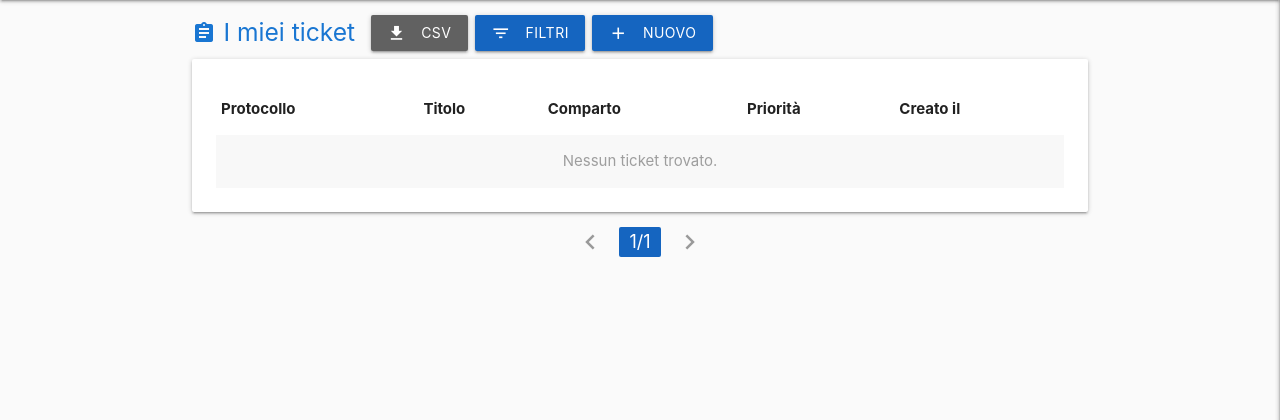
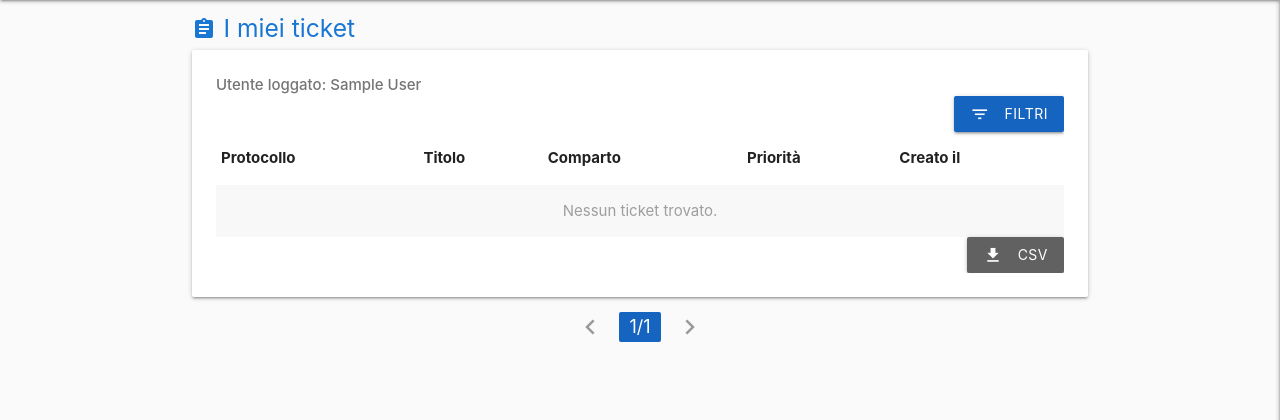
Before and after one commit to darkkillex/ATIcketing, a Django app: page /dash/operator/ in a window 1280 px wide. Shown: the part 64-484 px from the top of the page. Run offline with Django 5.2, Linux system fonts and the light colour scheme; the visitor is signed in with stand-in values (Sample User, id 1); data that the repository does not hold is empty.

Commit message:
fix(ui): done some adjustments on the template. Added label logged user

```diff
--- a/templates/dash/operator.html
+++ b/templates/dash/operator.html
@@ -6,20 +6,6 @@
 <div class="table-title">
     <i class="material-icons blue-text text-darken-2">assignment</i>
     <h5 class="blue-text text-darken-2" style="margin:0;">I miei ticket</h5>
-
-  <!-- CSV -->
-  <a class="btn grey darken-2 right" style="margin-left:8px;" href="{% url 'operator_export_csv' %}{% url_replace %}">
-    <i class="material-icons left">file_download</i>CSV
-  </a>
-  <!-- Apri drawer -->
-  <a href="#!" data-target="filters-drawer" class="btn waves-effect waves-light blue darken-3 right sidenav-trigger">
-    <i class="material-icons left">filter_list</i>Filtri
-  </a>
-
-  <!-- Nuovo ticket -->
-  <a href="{% url 'ticket_new' %}" class="btn waves-effect waves-light blue darken-3 right" style="margin-right:8px;">
-    <i class="material-icons left">add</i>Nuovo
-  </a>
 </div>
 
 <!-- Chip riassunto filtri attivi -->
@@ -42,7 +28,8 @@
 
 <!-- ===== Drawer laterale con i filtri ===== -->
 <ul id="filters-drawer" class="sidenav" style="width:360px;">
-  <li class="blue darken-3 white-text" style="padding:16px 24px; display:flex; align-items:center; justify-content:space-between;">
+    <li class="blue darken-3 white-text"
+        style="padding:16px 24px; display:flex; align-items:center; justify-content:space-between;">
     <span style="display:flex; align-items:center;">
       <i class="material-icons" style="margin-right:8px;">filter_list</i> Filtri
     </span>
@@ -122,6 +109,17 @@
     <div class="card-content">
         <div class="responsive-table">
             <table class="highlight striped">
+                <div style="display:flex; align-items:center; gap:.75rem; flex-wrap:wrap;">
+                    <div class="grey-text text-darken-1" style="font-weight:500;">
+                        Utente loggato:
+                        <strong>{{ request.user.get_full_name|default:request.user.username }}</strong>
+                    </div>
+                </div>
+                <!-- Apri drawer -->
+                <a href="#!" data-target="filters-drawer"
+                   class="btn waves-effect waves-light blue darken-3 right sidenav-trigger">
+                    <i class="material-icons left">filter_list</i>Filtri
+                </a>
                 <thead>
                 <tr>
                     <th style="white-space:nowrap;">Protocollo</th>
@@ -161,6 +159,11 @@
                 {% endfor %}
                 </tbody>
             </table>
+            <!-- Bottone CSV -->
+            <a class="btn grey darken-2 right" style="margin-left:8px;"
+               href="{% url 'operator_export_csv' %}{% url_replace %}">
+                <i class="material-icons left">file_download</i>CSV
+            </a>
         </div>
     </div>
 </div>
@@ -169,7 +172,8 @@
 <div class="card-action center">
     <ul class="pagination">
         {% if page_obj.has_previous %}
-      <li class="waves-effect"><a href="{% url_replace page=page_obj.previous_page_number %}"><i class="material-icons">chevron_left</i></a></li>
+        <li class="waves-effect"><a href="{% url_replace page=page_obj.previous_page_number %}"><i
+                class="material-icons">chevron_left</i></a></li>
         {% else %}
         <li class="disabled"><a href="#!"><i class="material-icons">chevron_left</i></a></li>
         {% endif %}
@@ -177,7 +181,8 @@
         <li class="active blue darken-3"><a href="#!">{{ page_obj.number }}/{{ page_obj.paginator.num_pages }}</a></li>
 
         {% if page_obj.has_next %}
-      <li class="waves-effect"><a href="{% url_replace page=page_obj.next_page_number %}"><i class="material-icons">chevron_right</i></a></li>
+        <li class="waves-effect"><a href="{% url_replace page=page_obj.next_page_number %}"><i class="material-icons">chevron_right</i></a>
+        </li>
         {% else %}
         <li class="disabled"><a href="#!"><i class="material-icons">chevron_right</i></a></li>
         {% endif %}
```
Also changed, not shown: templates/dash/team.html (+23 -13 lines). Lines whose indentation alone changed are shown as unchanged.
